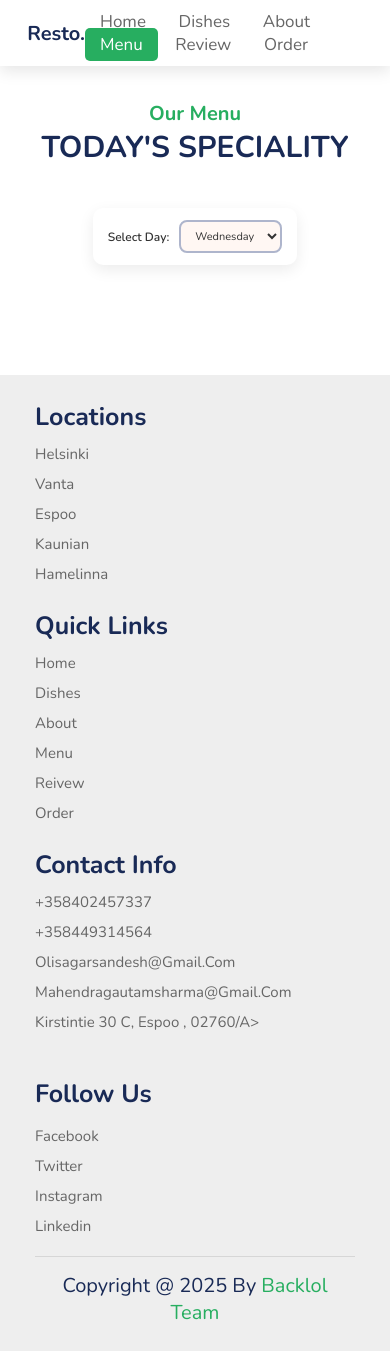
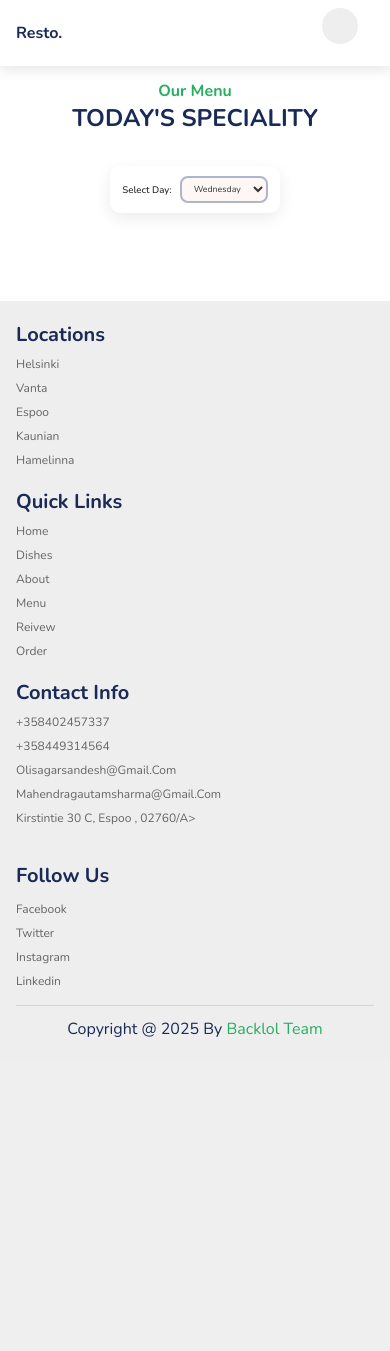
Before and after one commit to 123mahendra/Restro_Project_Management_System, a Flask app: page /menu in a window 390 px wide. After the commit the page ends 1037 px from the top, so only its background shows below. Run offline with Flask 3, Linux system fonts and the light colour scheme; data that the repository does not hold is empty.

Commit message:
Adding the media queries

```diff
--- a/static/css/style.css
+++ b/static/css/style.css
@@ -703,3 +703,79 @@ header .icons #menu-bars{
     border-color: #6d98c9;
     box-shadow: 0 0 8px rgba(255, 61, 0, 0.3);
 }
+
+
+/* media queries  */
+
+@media (max-width:991px){
+
+    html{
+        font-size: 55%;
+    }
+
+    header{
+        padding:1rem 2rem;
+    }
+
+    section{
+        padding:2rem;
+    }
+
+
+}
+
+@media (max-width:768px){
+
+    header .icons #menu-bars{
+        display: inline-block;
+    }
+
+    header .navbar{
+        position: absolute;
+        top:100%; left:0; right:0;
+        background:#fff;
+        border-top: .1rem solid rgba(0,0,0,.2);
+        border-bottom: .1rem solid rgba(0,0,0,.2);
+        padding:1rem;
+        clip-path: polygon(0 0, 100% 0, 100% 0, 0 0);
+    }
+
+    header .navbar.active{
+        clip-path: polygon(0 0, 100% 0, 100% 100%, 0% 100%);
+    }
+
+    header .navbar a{
+        display: block;
+        padding:1.5rem;
+        margin:1rem;
+        font-size: 2rem;
+        background:#eee;
+    }
+
+    #search-form #search-box{
+        width:90%;
+        margin:0 1rem;
+    }
+
+    .home .home-slider .slide .content h3{
+        font-size: 5rem;
+    }
+
+}
+
+@media (max-width:450px){
+
+    html{
+        font-size: 50%;
+    }
+
+    .dishes .box-container .box img{
+        height:auto;
+        width: 100%;
+    }
+
+    .order form .inputBox .input{
+        width:100%;
+    }
+
+}
```
